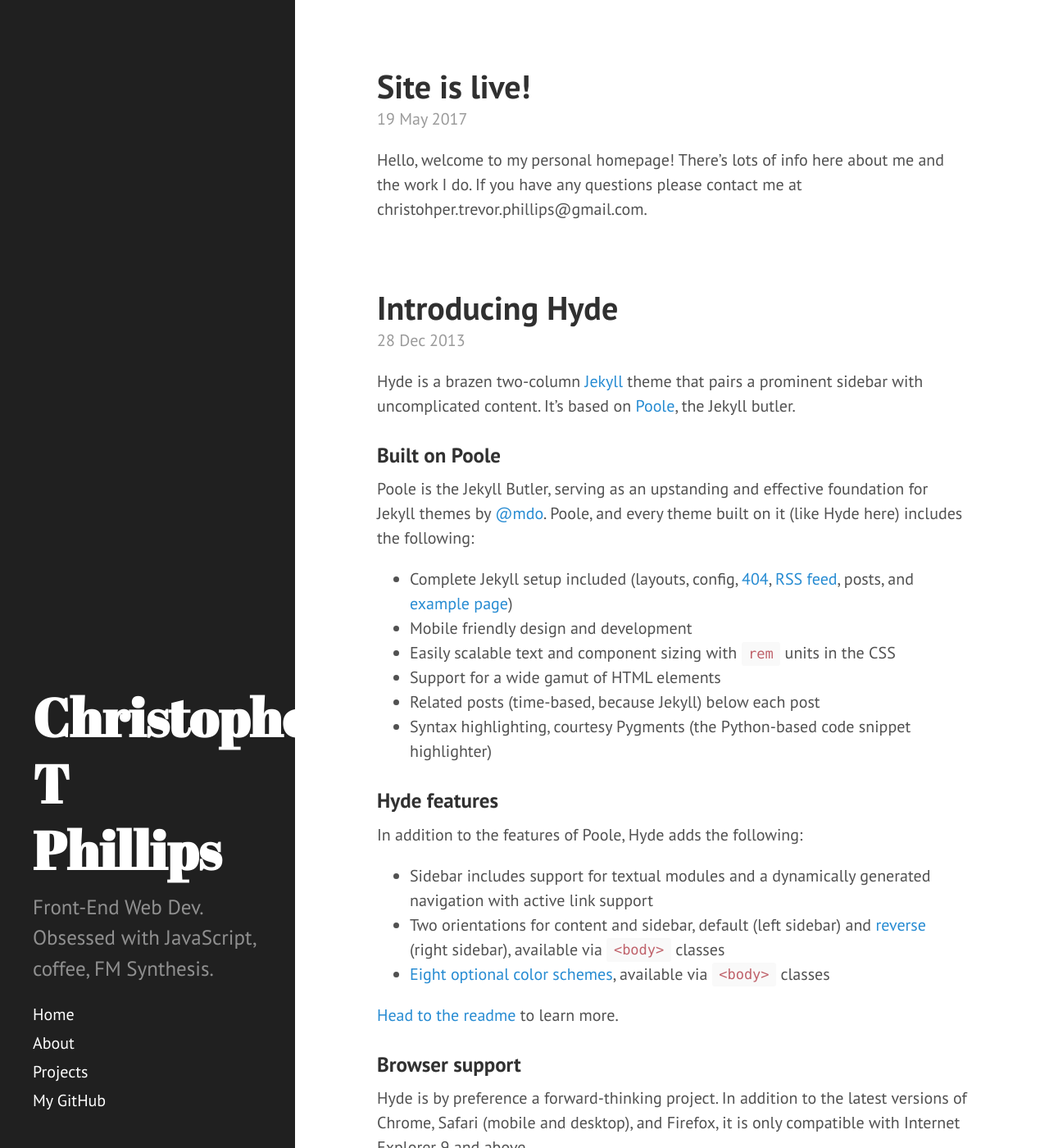
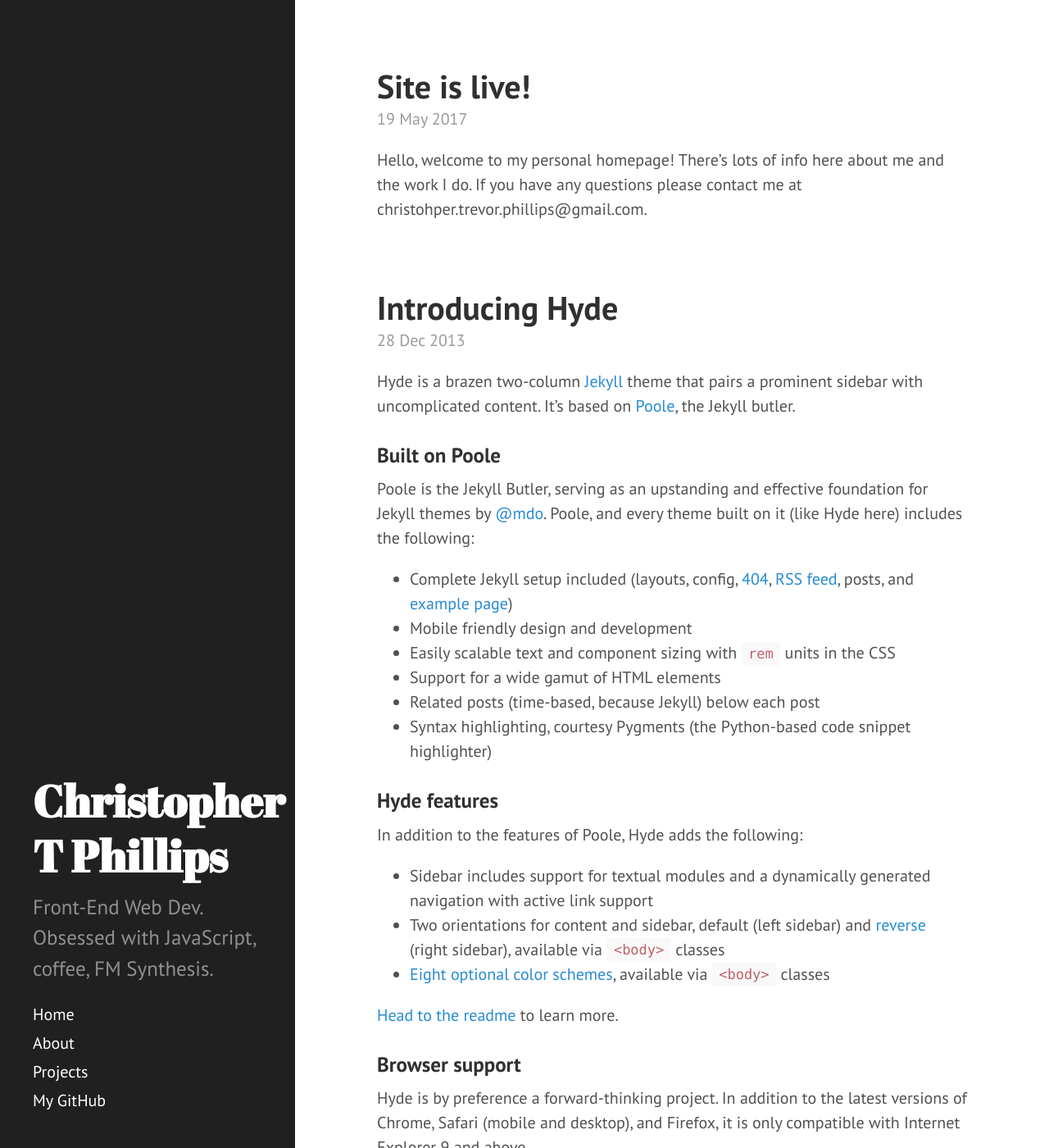
Before and after one commit to christophertphillips/christophertphillips.github.io, a Jekyll site: the page built from index.html, in a window 1280 px wide and 1400 px high. Shown: the whole window at 82% size. Built offline with Jekyll 4.4.1, drawn with Linux system fonts in a browser that asks for light colours; the list of posts is cut into pages by our own code.

Commit message:
Change font size of my name in sidebar

```diff
--- a/public/css/hyde.css
+++ b/public/css/hyde.css
@@ -80,7 +80,7 @@ html {
   color: #fff;
   margin-top: 0;
   font-family: "Abril Fatface", serif;
-  font-size: 3.25rem;
+  font-size: 2.7rem;
 }
 
 /* Sidebar nav */
```
